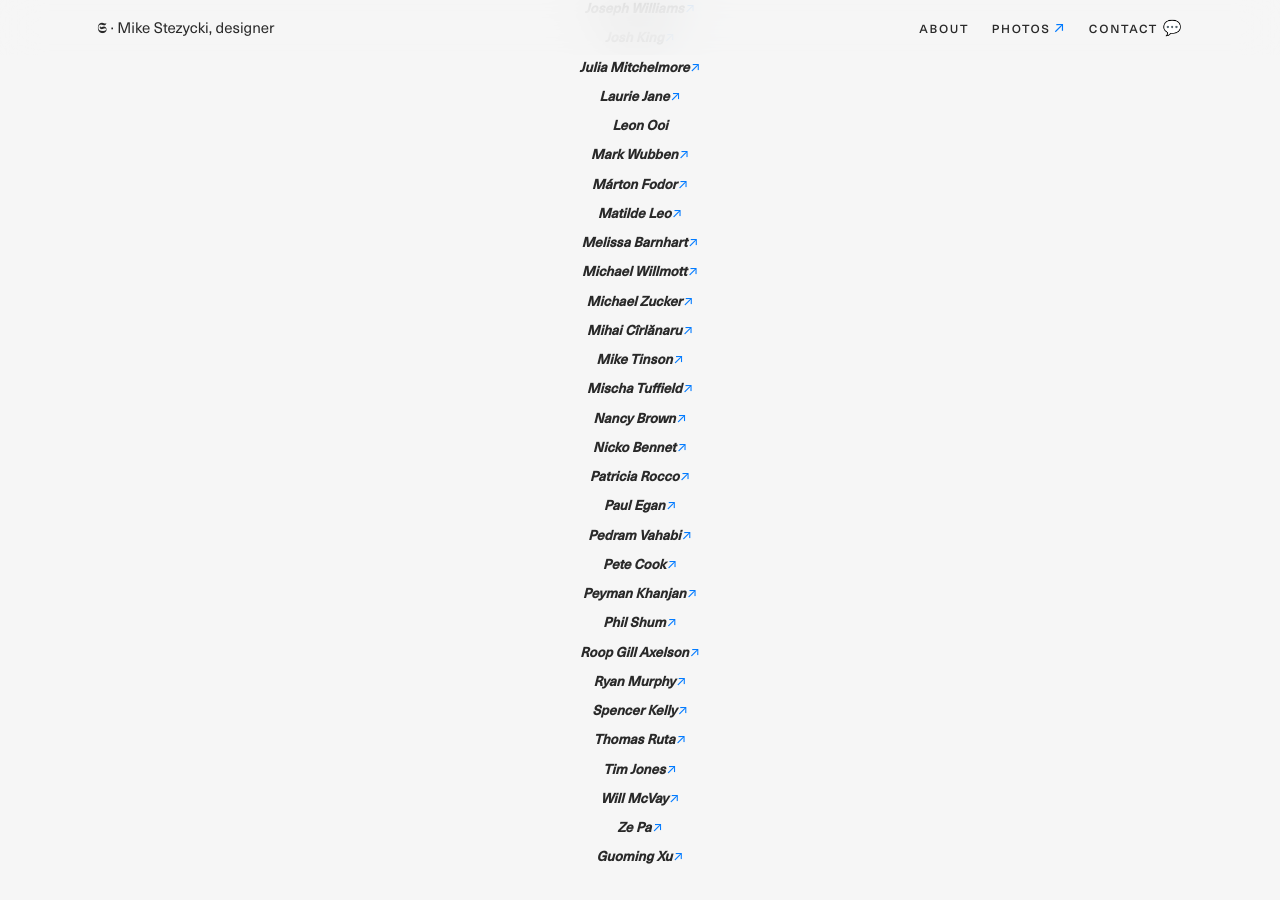
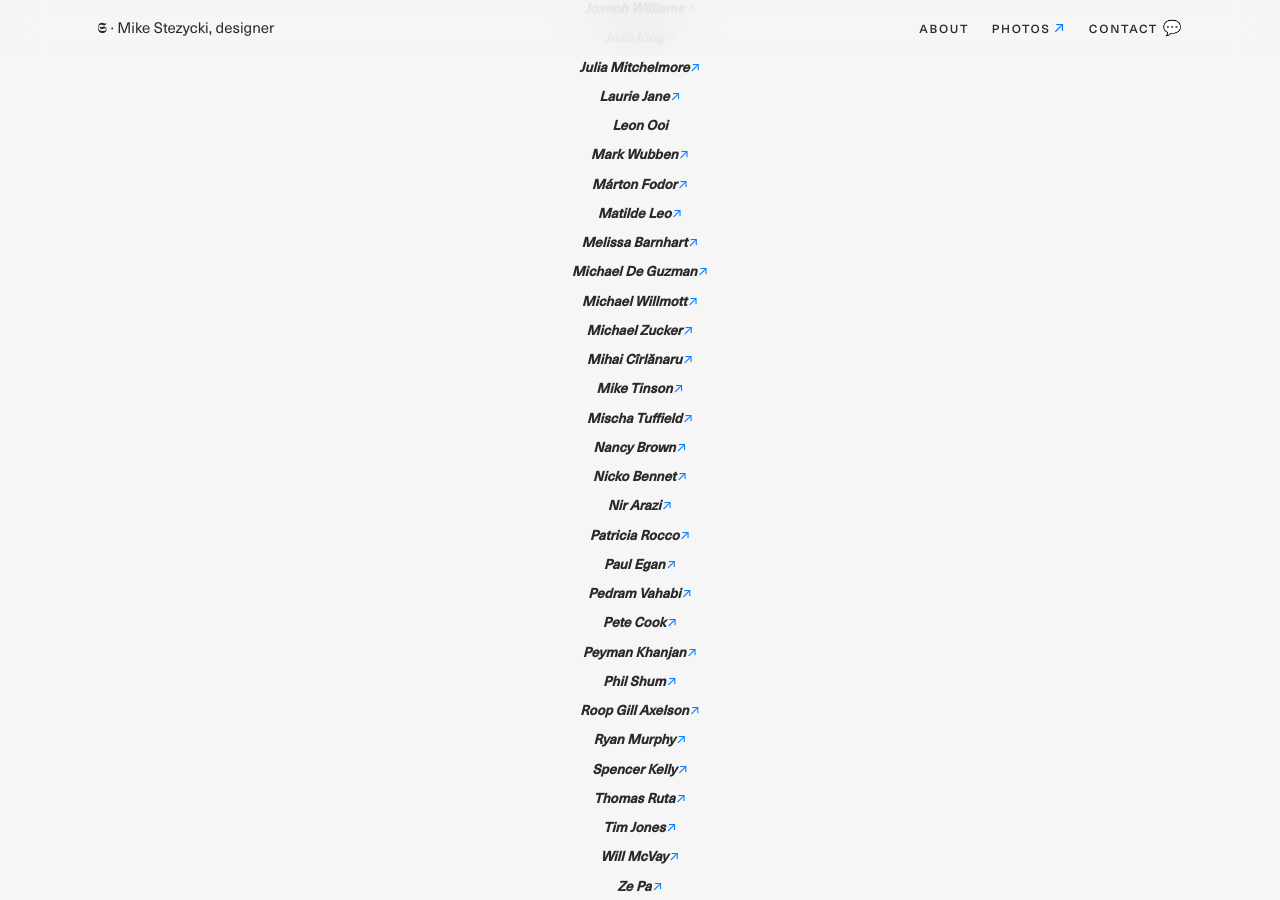
Before and after one commit to mr-stezz/mr-stezz.github.io, a Jekyll site: the page built from about.md, in a window 1280 px wide and 900 px high, scrolled down 5025 px. Built offline with Jekyll 4.4.1, drawn with Linux system fonts in a browser that asks for light colours.

Commit message:
Add some more people to the list

```diff
--- a/_includes/_section.people-id-work-with-again.html
+++ b/_includes/_section.people-id-work-with-again.html
@@ -52,7 +52,7 @@
       <li class="work-list-item"><a href="https://www.linkedin.com/in/martonfodor" class="work-list-link">Márton Fodor</a></li>
       <li class="work-list-item"><a href="https://www.linkedin.com/in/mathildeleo/" class="work-list-link">Matilde Leo</a></li>
       <li class="work-list-item"><a href="https://www.linkedin.com/in/melissa-barnhart-8110b125" class="work-list-link">Melissa Barnhart</a></li>
-      <!-- <li class="work-list-item"><a href="https://github.com/mcdeguzman99" class="work-list-link">Michael De Guzman</a></li> -->
+      <li class="work-list-item"><a href="https://github.com/mcdeguzman99" class="work-list-link">Michael De Guzman</a></li>
       <li class="work-list-item"><a href="https://github.com/mwillmott" class="work-list-link">Michael Willmott</a></li>
       <li class="work-list-item"><a href="https://www.linkedin.com/in/michaeljzucker1" class="work-list-link">Michael Zucker</a></li>
       <li class="work-list-item"><a href="https://github.com/mihai" class="work-list-link">Mihai Cîrlănaru</a></li>
@@ -61,7 +61,7 @@
       <li class="work-list-item"><a href="https://uk.linkedin.com/in/nancy-brown-67814661" class="work-list-link">Nancy Brown</a></li>
       <li class="work-list-item"><a href="https://uk.linkedin.com/in/nickobennett" class="work-list-link">Nicko Bennet</a></li>
       <!-- <li class="work-list-item"><a href="#" class="work-list-link">Nick Jakobi</a></li> -->
-      <!-- <li class="work-list-item"><a href="https://github.com/nirarazi" class="work-list-link">Nir Arazi</a></li> -->
+      <li class="work-list-item"><a href="https://github.com/nirarazi" class="work-list-link">Nir Arazi</a></li>
       <li class="work-list-item"><a href="https://linkedin.com/in/patricia-rocco-a7699185" class="work-list-link">Patricia Rocco</a></li>
       <li class="work-list-item"><a href="https://github.com/paulegan" class="work-list-link">Paul Egan</a></li>
       <li class="work-list-item"><a href="https://github.com/pev89" class="work-list-link">Pedram Vahabi</a></li>
```
